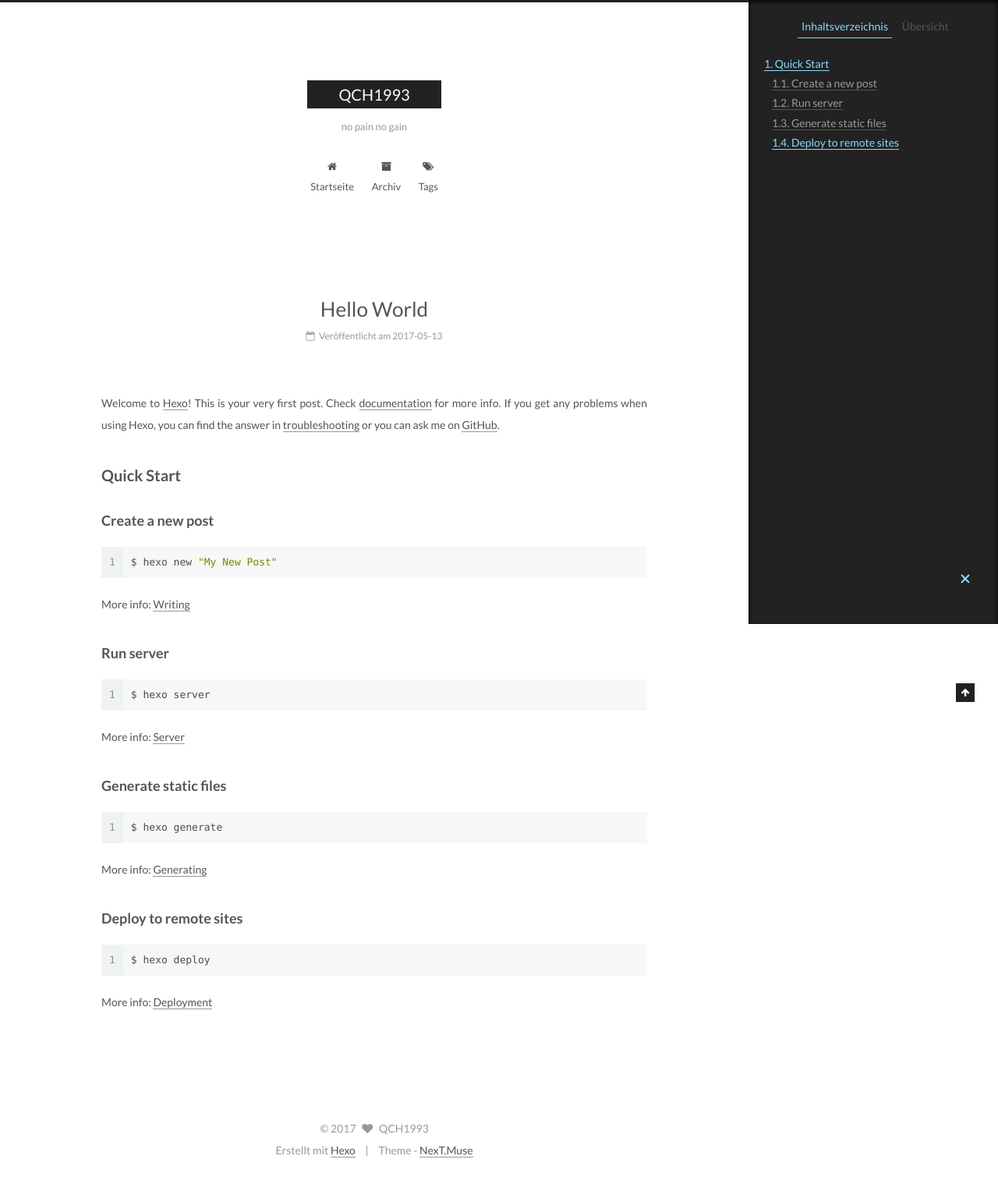
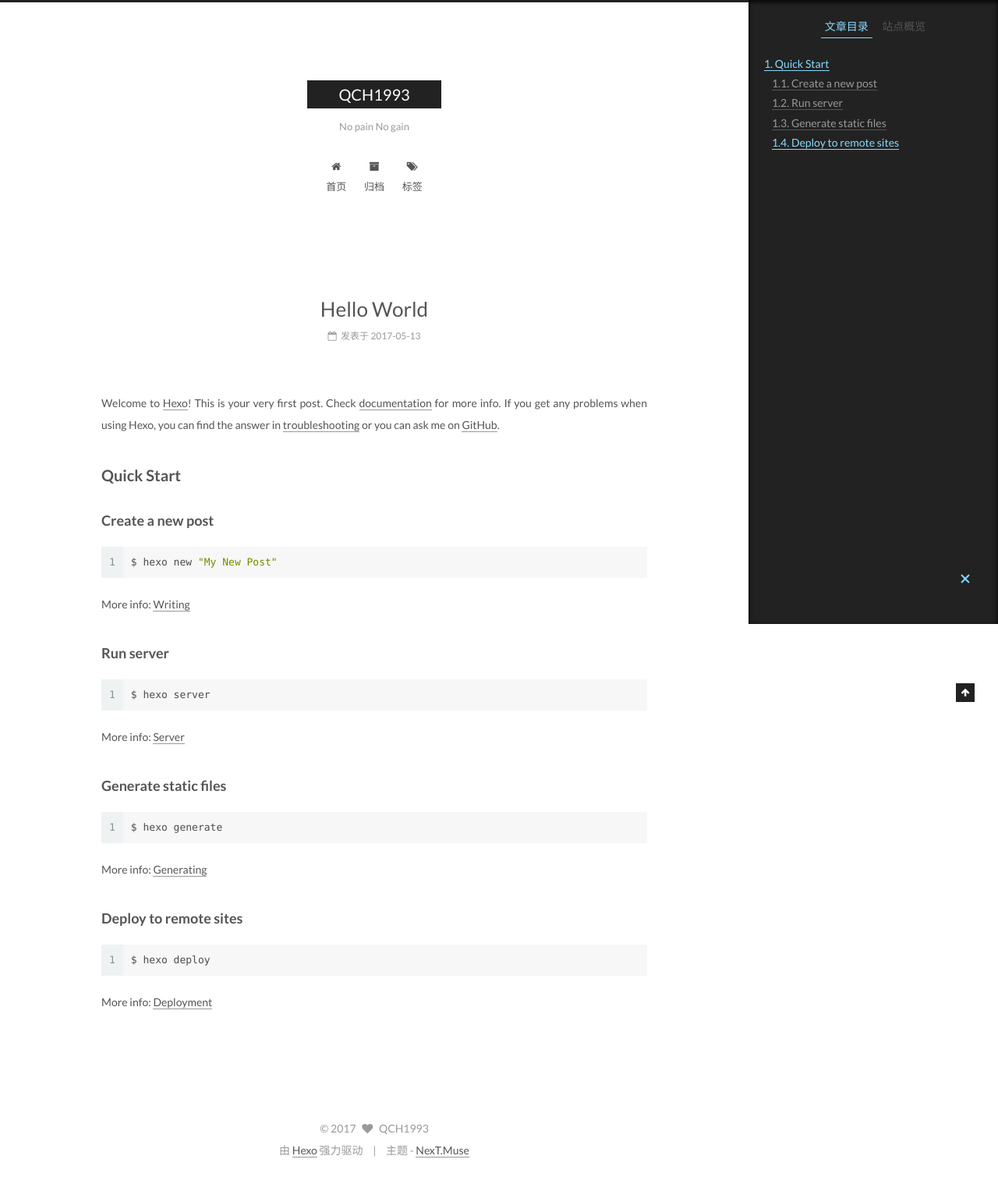
Before and after one commit to QCH1993/QCH1993.github.io, a plain HTML site: page 2017/05/13/hello-world/index.html in a window 1280 px wide. Shown: the whole page at 78% size. Drawn offline with Linux system fonts and the light colour scheme.

Commit message:
Site updated: 2017-05-13 14:08:53

```diff
--- a/2017/05/13/hello-world/index.html
+++ b/2017/05/13/hello-world/index.html
@@ -5,7 +5,7 @@
 
 
 
-<html class="theme-next muse use-motion" lang="">
+<html class="theme-next muse use-motion" lang="zh-Hans">
 <head>
   <meta charset="UTF-8"/>
 <meta http-equiv="X-UA-Compatible" content="IE=edge" />
@@ -113,7 +113,7 @@
     motion: true,
     duoshuo: {
       userId: '0',
-      author: 'Author'
+      author: '博主'
     },
     algolia: {
       applicationID: '',
@@ -136,7 +136,7 @@
   <title>Hello World | QCH1993</title>
 </head>
 
-<body itemscope itemtype="http://schema.org/WebPage" lang="">
+<body itemscope itemtype="http://schema.org/WebPage" lang="zh-Hans">
 
 
 
@@ -174,7 +174,7 @@
       </a>
     </div>
 
-        <p class="site-subtitle">no pain no gain</p>
+        <p class="site-subtitle">No pain No gain</p>
 
   </div>
 
@@ -199,7 +199,7 @@
 
               <i class="menu-item-icon fa fa-fw fa-home"></i> <br />
 
-            Startseite
+            首页
           </a>
         </li>
 
@@ -209,7 +209,7 @@
 
               <i class="menu-item-icon fa fa-fw fa-archive"></i> <br />
 
-            Archiv
+            归档
           </a>
         </li>
 
@@ -219,7 +219,7 @@
 
               <i class="menu-item-icon fa fa-fw fa-tags"></i> <br />
 
-            Tags
+            标签
           </a>
         </li>
 
@@ -279,9 +279,9 @@
                 <i class="fa fa-calendar-o"></i>
               </span>
 
-                <span class="post-meta-item-text">Veröffentlicht am</span>
+                <span class="post-meta-item-text">发表于</span>
 
-              <time title="Post created" itemprop="dateCreated datePublished" datetime="2017-05-13T12:05:10+08:00">
+              <time title="创建于" itemprop="dateCreated datePublished" datetime="2017-05-13T12:05:10+08:00">
                 2017-05-13
               </time>
 
@@ -402,10 +402,10 @@
 
         <ul class="sidebar-nav motion-element">
           <li class="sidebar-nav-toc sidebar-nav-active" data-target="post-toc-wrap" >
-            Inhaltsverzeichnis
+            文章目录
           </li>
           <li class="sidebar-nav-overview" data-target="site-overview">
-            Übersicht
+            站点概览
           </li>
         </ul>
 
@@ -426,7 +426,7 @@
             <div class="site-state-item site-state-posts">
               <a href="/archives">
                 <span class="site-state-item-count">1</span>
-                <span class="site-state-item-name">Artikel</span>
+                <span class="site-state-item-name">日志</span>
               </a>
             </div>
 
@@ -496,11 +496,11 @@
 
 
 <div class="powered-by">
-  Erstellt mit  <a class="theme-link" href="https://hexo.io">Hexo</a>
+  由 <a class="theme-link" href="https://hexo.io">Hexo</a> 强力驱动
 </div>
 
 <div class="theme-info">
-  Theme -
+  主题 -
   <a class="theme-link" href="https://github.com/iissnan/hexo-theme-next">
     NexT.Muse
   </a>
```
Also changed, not shown: archives/2017/05/index.html (+12 -12 lines), archives/2017/index.html (+12 -12 lines), archives/index.html (+12 -12 lines), index.html (+12 -12 lines).
